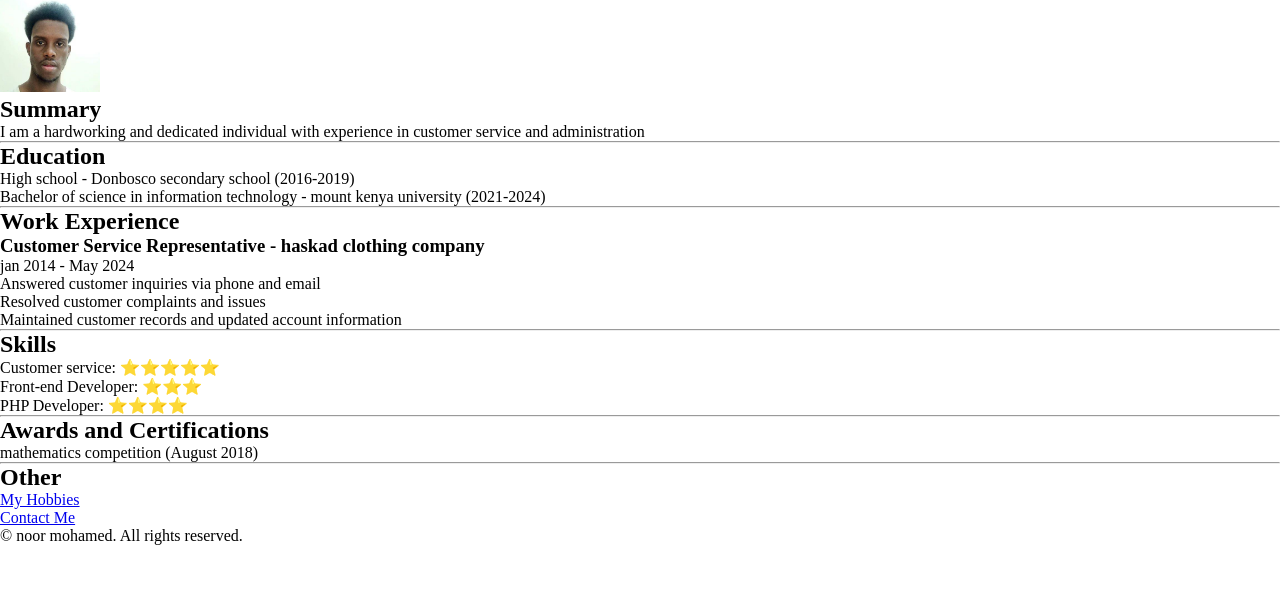
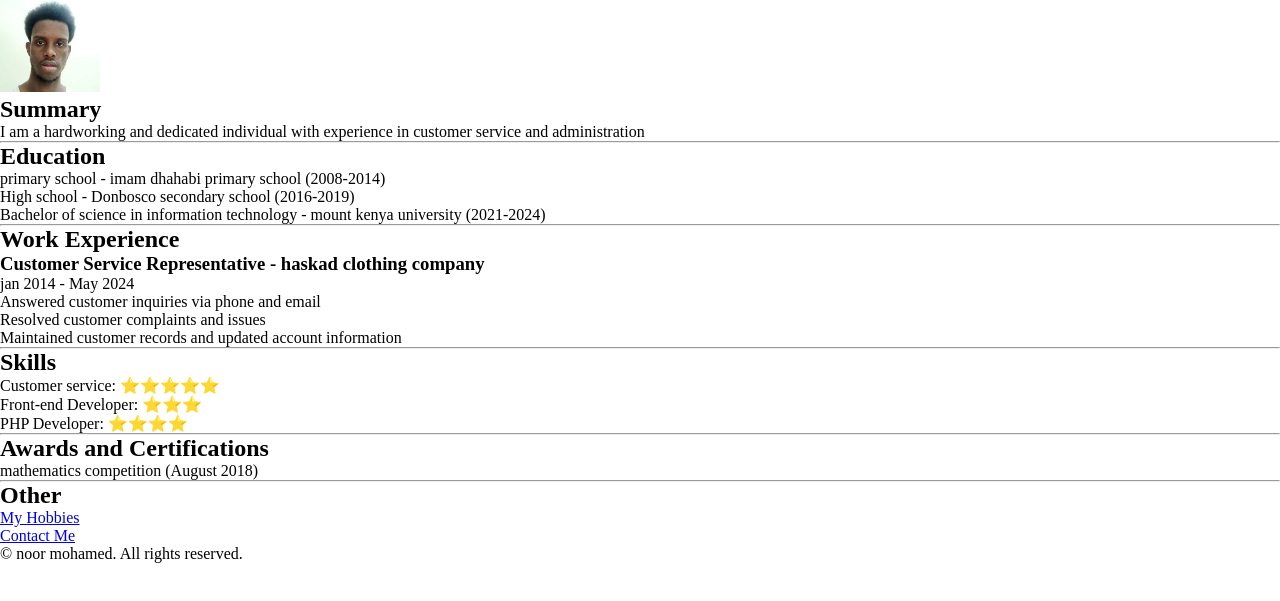
Before and after one commit to NUURKEY47/resume, a plain HTML site: page index.html in a window 1280 px wide. Shown: the part 45-646 px from the top of the page. Drawn offline with Linux system fonts and the light colour scheme.

Commit message:
added primary level

```diff
--- a/index.html
+++ b/index.html
@@ -17,6 +17,7 @@
   <hr />
   <h2>Education</h2>
   <ul>
+    <li>primary school - imam dhahabi primary school (2008-2014)</li>
     <li>High school - Donbosco secondary school (2016-2019)</li>
     <li>Bachelor of science in information technology - mount kenya university (2021-2024)</li>
   </ul>
```
